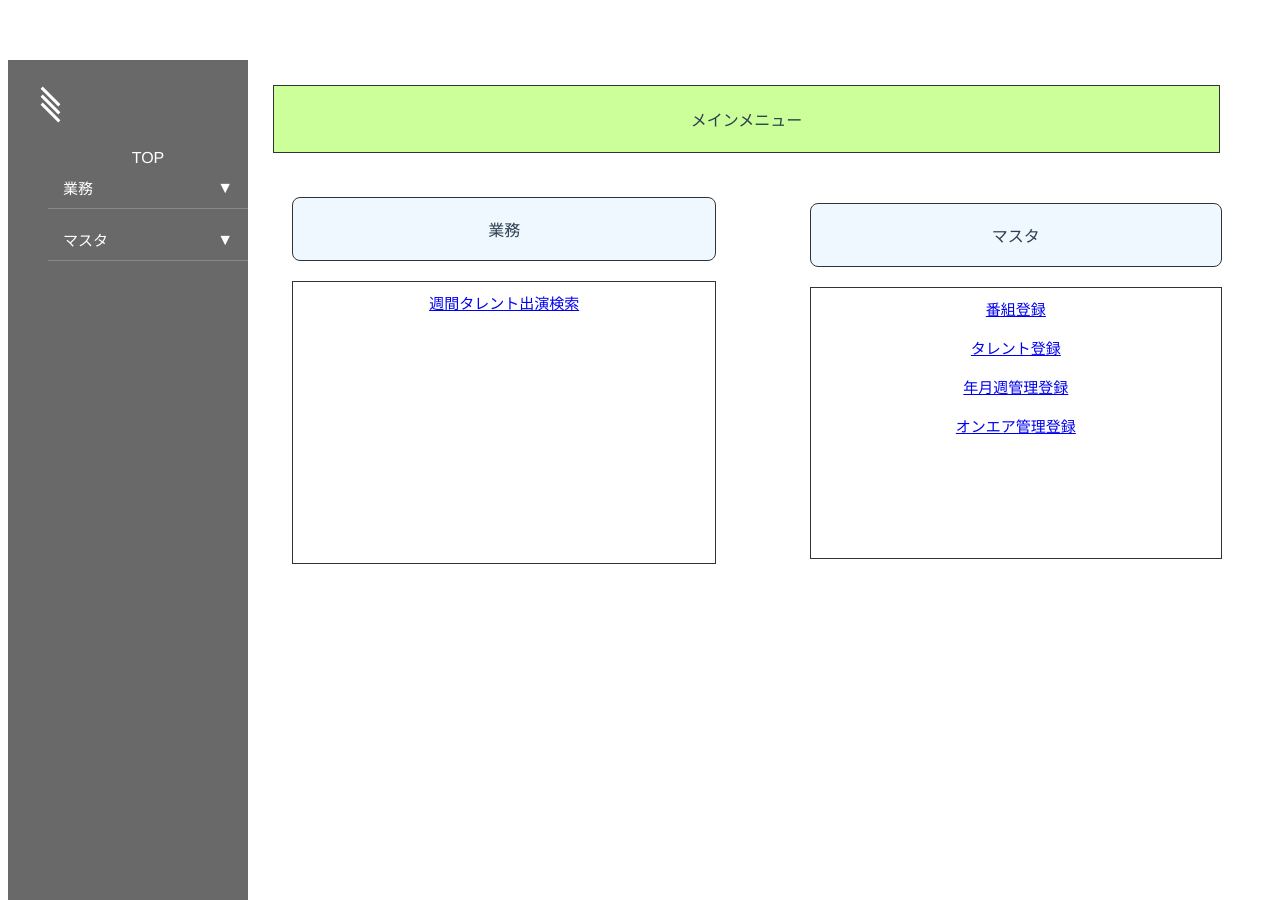
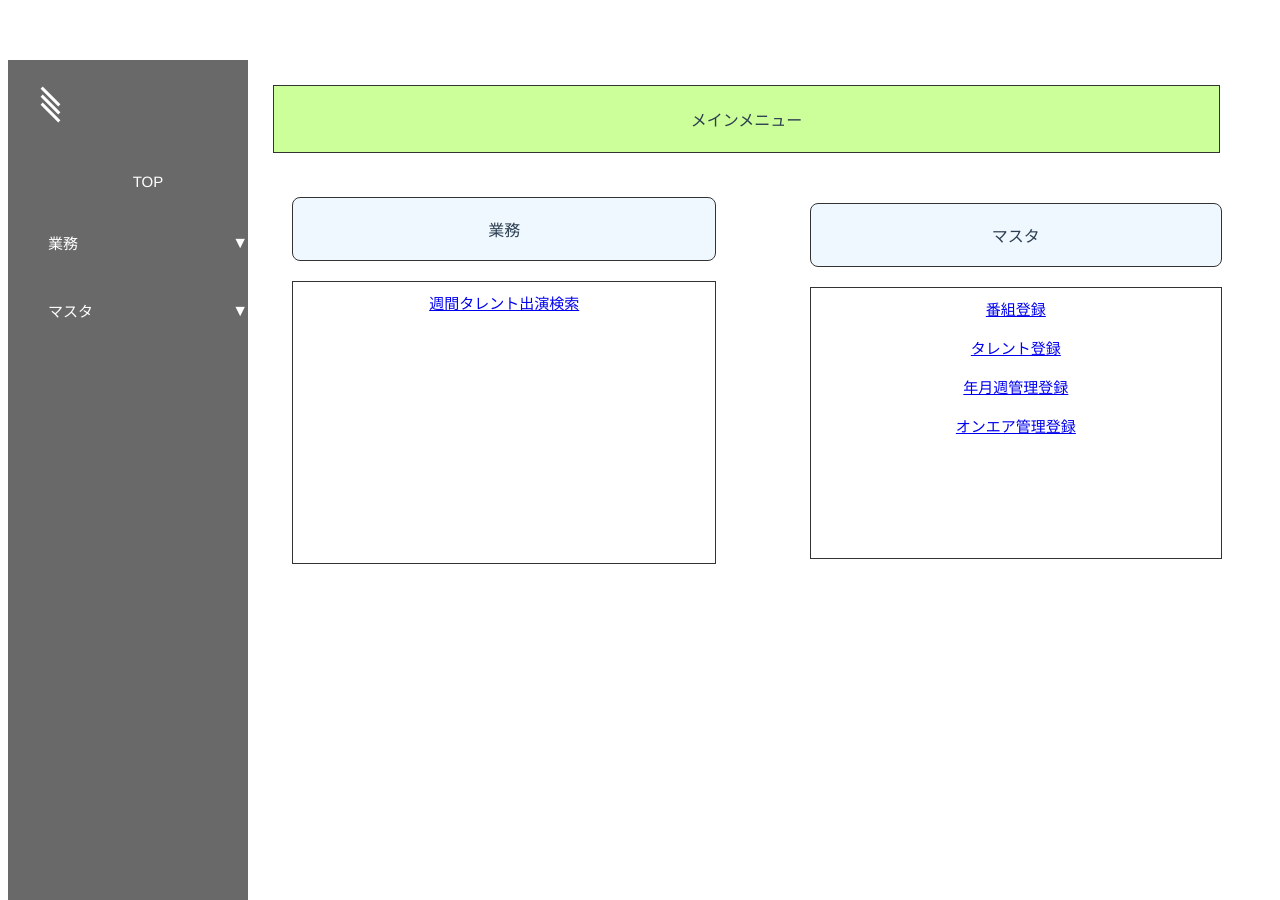
Before and after one commit to Fukuta-Y/TalentSearchFrontend, a Vue app in the folder frontend/: page / in a window 1280 px wide. Both pictures are taken after a click on the element 58 px from the left and 122 px from the top of the page. Built offline with nearby package versions, Linux system fonts and the light colour scheme.

Commit message:
Revert "デザイン調整"
This reverts commit fcf56a61ceb4a011a6c0387957cdf7fe97b75569.

```diff
--- a/frontend/src/views/common/SideBarMenu.vue
+++ b/frontend/src/views/common/SideBarMenu.vue
@@ -4,21 +4,17 @@
             <router-link v-if="!isSidebarCollapsed" :to="{ name: 'main' }" class="top-link">
                 TOP
             </router-link>
-            <br />
+            <br/>
             <li v-for="item in sidebarLinks" :key="item.id">
-                <span v-if="item.children" v-on:click="toggleSubmenu(item.id)" class="menu-item-wrapper">
+                <span v-if="item.children"  v-on:click="toggleSubmenu(item.id)">
                     <span class="menu-text">{{ item.text }}</span>
                     <span :class="{ 'expanded': isSubmenuExpanded(item.id) }">&#9660;</span>
                 </span>
-                <router-link v-else :to="{ name: item.routeName }" class="menu-item-wrapper">
-                    <span class="menu-text">{{ item.text }}</span>
-                </router-link>
+                <router-link v-else :to="{ name: item.routeName }"><span class="menu-text">{{ item.text }}</span></router-link>
 
                 <ul v-if="item.children && isSubmenuExpanded(item.id)">
                     <li v-for="child in item.children" :key="child.id">
-                        <router-link :to="{ name: child.routeName }" class="submenu-item">
-                            {{ child.text }}
-                        </router-link>
+                        <router-link :to="{ name: child.routeName }">{{ child.text }}</router-link>
                     </li>
                 </ul>
             </li>
@@ -27,7 +23,6 @@
 </template>
 
 <script>
-// (スクリプト部分は変更なし)
 export default {
     props: {
         isSidebarCollapsed: Boolean,
@@ -46,103 +41,40 @@ export default {
 </script>
 
 <style scoped>
-/* 基本的なスタイルは維持しつつ、隙間を調整 */
-
-/* 矢印とテキストを含む親要素 (新しいクラス) */
-.menu-item-wrapper {
-    display: flex;
-    /* Flexboxを適用 */
-    justify-content: space-between;
-    /* テキストと矢印を両端に配置 */
-    align-items: center;
-    /* 垂直方向中央揃え */
-    padding: 10px 15px;
-    /* 上下のパディングを増やし、左右にも少しパディングを追加 */
-    cursor: pointer;
-    background-color: #696969;
-    /* 背景色（見やすくするため） */
-    color: #fff;
-    /* 文字色 */
-    border-bottom: 1px solid rgba(255, 255, 255, 0.2);
-    /* 区切り線を追加 (境界線) */
-    margin-bottom: 10px;
-    /* 各メニュー項目の下部に隙間 */
-    box-sizing: border-box;
-    /* パディングを幅に含める */
+/* router-link要素にもスタイルが正しく適用されるように調整 */
+.sidebar a,
+.menu-text {
+    font-size: 15px;
+    display: block; /* テキストをブロック要素として表示 */
 }
 
-/* サブメニューのリンクスタイル */
-.submenu-item {
-    display: block;
-    /* ブロック要素にして、パディングを適用できるようにする */
-    padding: 8px 15px 8px 30px;
-    /* パディングを増やし、左にインデント */
-    color: #eee;
-    text-decoration: none;
-    background-color: #555;
-    /* サブメニューの背景色を少し暗く */
-    border-bottom: 1px solid rgba(255, 255, 255, 0.1);
-    /* サブメニューの区切り線 */
-    margin-bottom: 5px;
-    /* サブメニュー項目間の隙間 */
+/* router-link要素がリンクスタイルを継承するように */
+.sidebar a {
+    color: #fff; /* リンクのテキスト色を白に */
+    text-decoration: none; /* 下線をなくす */
+    padding: 8px 0; /* クリックしやすいようにパディングを追加 */
 }
 
-
-/* リンクの基本スタイル (router-linkにも適用されるように調整) */
-.sidebar a {
-    text-decoration: none;
-    /* 下線をなくす */
-    color: #fff;
-    /* 文字色 */
-}
-
-/* テキスト部分のスタイル */
-.menu-text {
-    font-size: 15px;
-    /* 適切なサイズに調整 */
-    /* display: block; は .menu-item-wrapper が flex になったので不要 */
-}
-
-/* 矢印の回転アニメーション */
-.expanded {
-    transform: rotate(180deg);
-    transition: transform 0.3s ease;
-    /* スムーズな回転 */
-}
-
-/* その他の既存スタイル（必要に応じて残す） */
 .sidebar ul {
-    list-style-type: none;
-    padding-left: 0;
-    margin: 0;
-    /* ul自体の上下マージンをリセット */
+    list-style-type: none; /* デフォルトのバレットポイントを削除 */
+    padding-left: 0; /* デフォルトのパディングを削除 */
 }
 
 .sidebar li {
-    /* 個々の li の下マージンは .menu-item-wrapper の margin-bottom で調整されるため、
-       ここでは大きなマージンは不要になるか、調整が必要です。
-       今回は .menu-item-wrapper に margin-bottom を移動しました。 */
-    margin-bottom: 0;
-    /* ここはゼロにするか、ごく小さな値に */
+    margin-bottom: 15px; /* 項目間のマージンを増やす */
 }
 
-
-/* Collapsed sidebar adjustments */
-.sidebar.collapsed {
-    width: 60px;
-    overflow: hidden;
+.expanded {
+    transform: rotate(180deg); /* 開いたサブメニューの矢印を反転させる */
+    transition: transform 0.3s ease; /* スムーズな回転アニメーション */
 }
 
-/* collapsed時のtop-linkも調整 */
-.sidebar.collapsed .top-link {
-    padding: 10px;
-    font-size: 12px;
-    text-align: center;
-    display: block;
-    /* to apply padding and text-align */
-    background-color: #696969;
-    color: #fff;
+/* 矢印を右に配置するためのスタイルを追加 */
+.sidebar span {
+    display: flex;
+    justify-content: space-between;
+    align-items: center;
     cursor: pointer;
-    /* flex-grow: 1; は親がflexboxでないと意味がないので削除 */
+    padding: 8px 0;
 }
 </style>
```
